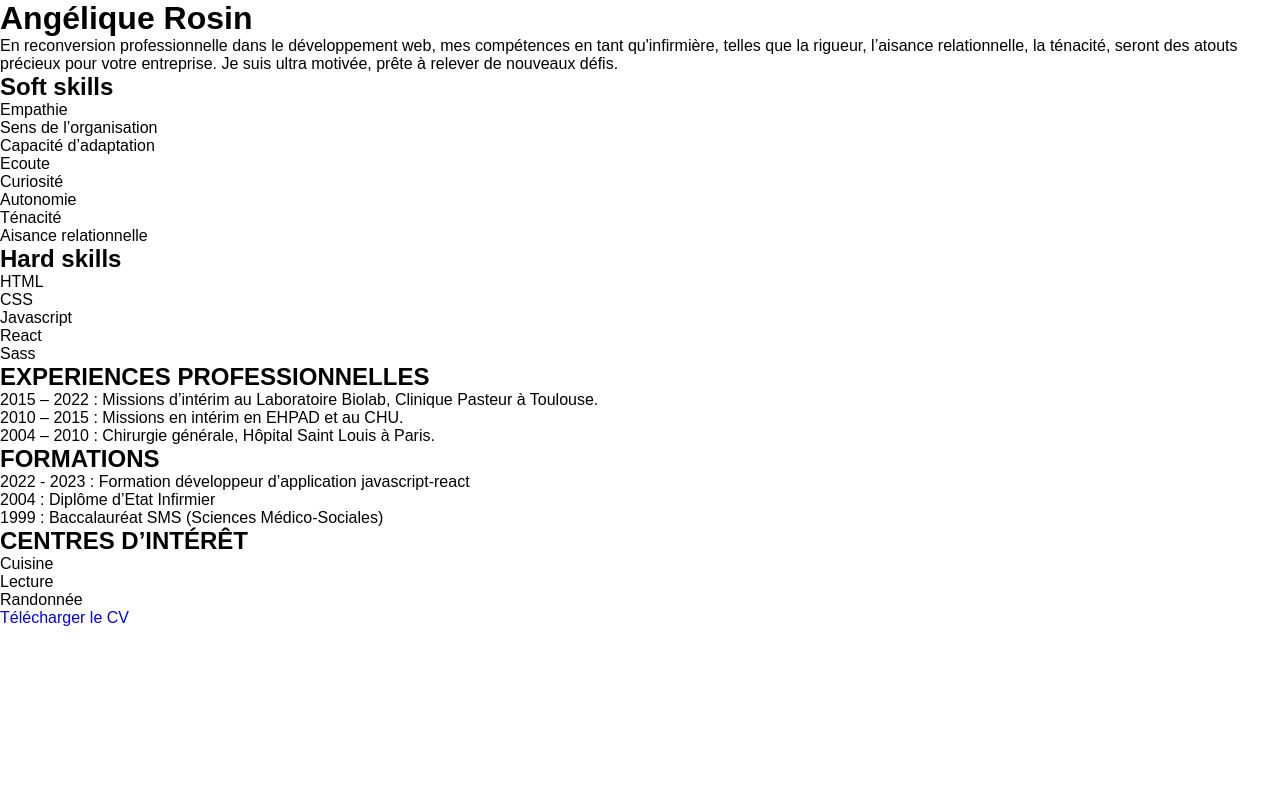
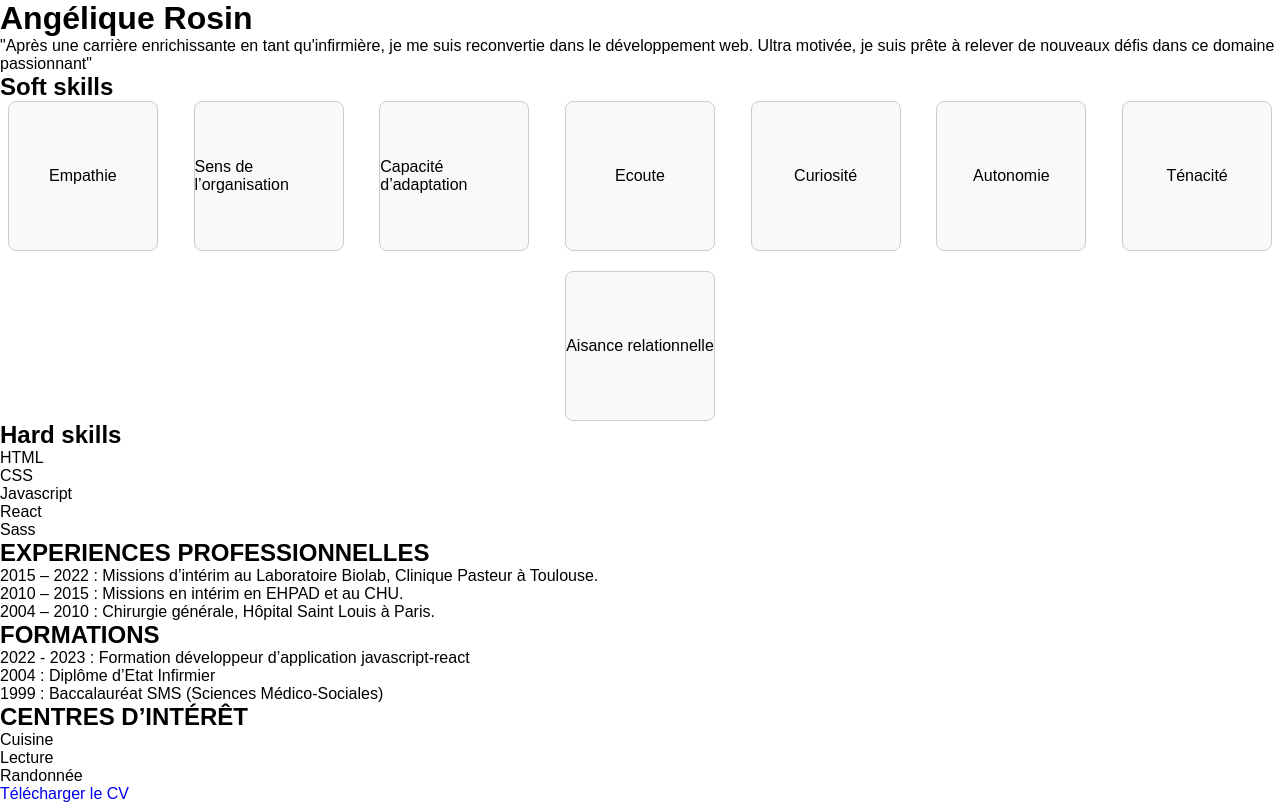
Before and after one commit to angelique31/portfolio-React, a React (Vite) app: page /cv in a window 1280 px wide. Built offline with nearby package versions, Linux system fonts and the light colour scheme.

Commit message:
add bio page

```diff
--- a/src/App.jsx
+++ b/src/App.jsx
@@ -4,10 +4,10 @@ import HomePage from "./pages/HomePage/HomePage";
 
 import ProjectsDetailPage from "./pages/ProjectsDetailPage/ProjectsDetailPage";
 import { PortfolioProvider } from "./context/portfolioContext";
-import CvPage from "./pages/CvPage/CvPage";
 
 import { useEffect } from "react";
 import { useLocation } from "react-router-dom";
+import BioPage from "./pages/BioPage/BioPage";
 
 function ScrollToTop() {
   const { pathname } = useLocation();
@@ -31,7 +31,7 @@ const App = () => {
               path="/project-detail/:projectId"
               element={<ProjectsDetailPage />}
             />
-            <Route path="/cv" element={<CvPage />} />
+            <Route path="/cv" element={<BioPage />} />
 
             {/* <Route path="*" element={<NotFoundPage />} /> */}
           </Routes>
--- /dev/null
+++ b/src/components/BioComponent/SkillCard/SkillCard.jsx
@@ -0,0 +1,38 @@
+import { useRef } from "react";
+import { CardContainer, CardFront, CardBack } from "./SkillCard.styled";
+
+// function SkillCard({ skill, description }) {
+//   const [flipped, setFlipped] = useState(false);
+
+//   return (
+//     <CardContainer $flipped={flipped} onClick={() => setFlipped(!flipped)}>
+//       <CardFront>{skill}</CardFront>
+//       <CardBack>{description}</CardBack>
+//     </CardContainer>
+//   );
+// }
+
+// export default SkillCard;
+
+function SkillCard({ skill, description }) {
+  const cardRef = useRef(null);
+
+  const handleCardClick = () => {
+    if (cardRef.current) {
+      const currentRotation = cardRef.current.style.transform;
+      cardRef.current.style.transform =
+        currentRotation === "rotateY(180deg)"
+          ? "rotateY(0deg)"
+          : "rotateY(180deg)";
+    }
+  };
+
+  return (
+    <CardContainer ref={cardRef} onClick={handleCardClick}>
+      <CardFront>{skill}</CardFront>
+      <CardBack>{description}</CardBack>
+    </CardContainer>
+  );
+}
+
+export default SkillCard;
--- /dev/null
+++ b/src/components/BioComponent/SkillCard/SkillCard.styled.js
@@ -0,0 +1,57 @@
+import styled from "styled-components";
+
+export const CardContainer = styled.div`
+  width: 150px;
+  height: 150px;
+  perspective: 1000px;
+  cursor: pointer;
+  transition: transform 0.6s;
+  transform: ${(props) =>
+    props.$flipped ? "rotateY(180deg)" : "rotateY(0deg)"};
+  transform-style: preserve-3d;
+  &:hover {
+    animation-name: flipHint;
+    animation-duration: 3s;
+    animation-timing-function: ease-in-out;
+    animation-iteration-count: 1;
+  }
+
+  @keyframes flipHint {
+    0% {
+      transform: rotateY(0deg);
+    }
+    25% {
+      transform: rotateY(15deg);
+    }
+    50% {
+      transform: rotateY(0deg);
+    }
+    75% {
+      transform: rotateY(-15deg);
+    }
+    100% {
+      transform: rotateY(0deg);
+    }
+  }
+`;
+
+export const CardFront = styled.div`
+  width: 100%;
+  height: 100%;
+  backface-visibility: hidden;
+  position: absolute;
+  display: flex;
+  align-items: center;
+  justify-content: center;
+  background: #f9f9f9;
+  border: 1px solid #ccc;
+  border-radius: 8px;
+
+  backface-visibility: hidden;
+  transform: rotateY(0deg);
+`;
+
+export const CardBack = styled(CardFront)`
+  background: #e9e9e9;
+  transform: rotateY(180deg);
+`;
--- /dev/null
+++ b/src/components/BioComponent/SkillsSection/SkillsSection.jsx
@@ -0,0 +1,22 @@
+import SkillCard from "../SkillCard/SkillCard";
+import skillsData from "../../../datas/skillsData";
+import { SkillsContainer, SectionTitle } from "./SkillsSection.styled";
+
+function SkillsSection() {
+  return (
+    <section>
+      <SectionTitle>Soft skills</SectionTitle>
+      <SkillsContainer>
+        {skillsData.map((item) => (
+          <SkillCard
+            key={item.skill}
+            skill={item.skill}
+            description={item.description}
+          />
+        ))}
+      </SkillsContainer>
+    </section>
+  );
+}
+
+export default SkillsSection;
--- /dev/null
+++ b/src/components/BioComponent/SkillsSection/SkillsSection.styled.js
@@ -0,0 +1,12 @@
+import styled from "styled-components";
+
+export const SkillsContainer = styled.div`
+  display: flex;
+  flex-wrap: wrap;
+  gap: 20px;
+  justify-content: space-around;
+`;
+
+export const SectionTitle = styled.h2`
+  /* Si vous voulez personnaliser le style du titre */
+`;
--- /dev/null
+++ b/src/datas/skillsData.js
@@ -0,0 +1,44 @@
+const skillsData = [
+  {
+    skill: "Empathie",
+    description:
+      "Empathie renforcée par des années de soins attentifs aux patients, me permettant d'approcher les projets web avec une compréhension profonde des besoins des utilisateurs.",
+  },
+  {
+    skill: "Sens de l’organisation",
+    description:
+      "Habituée à gérer les priorités dans un environnement hospitalier rapide, j'ai acquis un sens aigu de l'organisation, essentiel pour gérer plusieurs projets web simultanément.",
+  },
+  {
+    skill: "Capacité d’adaptation",
+    description:
+      "La nécessité d'adapter constamment mes méthodes aux différents besoins des patients m'a appris à être agile et à pivoter rapidement, une compétence cruciale dans le développement web évolutif.",
+  },
+  {
+    skill: "Ecoute",
+    description:
+      "Écoute active, cultivée à travers des années de communication avec patients et collègues, garantissant une meilleure compréhension des besoins des clients en développement web.",
+  },
+  {
+    skill: "Curiosité",
+    description:
+      "Toujours désireuse d'en apprendre davantage sur mes patients pour fournir les meilleurs soins possibles, cette curiosité se traduit par une passion pour apprendre de nouvelles technologies et techniques web.",
+  },
+  {
+    skill: "Autonomie",
+    description:
+      "Autonomie développée en gérant des situations d'urgence en tant qu'infirmière, transférable à la gestion de projets web avec initiative et proactivité.",
+  },
+  {
+    skill: "Ténacité",
+    description:
+      "Ténacité à surmonter des défis, qu'il s'agisse de situations critiques en santé ou de problèmes complexes en codage.",
+  },
+  {
+    skill: "Aisance relationnelle",
+    description:
+      "Aisance relationnelle affinée grâce à des années de collaboration interdisciplinaire en milieu hospitalier, facilitant la communication dans des équipes de développement diversifiées.",
+  },
+];
+
+export default skillsData;
--- /dev/null
+++ b/src/pages/BioPage/BioPage.jsx
@@ -0,0 +1,70 @@
+import SkillCard from "../../components/BioComponent/SkillCard/SkillCard";
+import SkillsSection from "../../components/BioComponent/SkillsSection/SkillsSection";
+import "./BioPage.styled";
+
+function BioPage() {
+  return (
+    <>
+      <div className="cv-container">
+        <header>
+          <h1>Angélique Rosin</h1>
+          <p>
+            {`"Après une carrière enrichissante en tant qu'infirmière, je me suis reconvertie dans le développement web. Ultra motivée, je suis prête à relever de nouveaux défis dans ce domaine passionnant"
+          `}
+          </p>
+        </header>
+
+        <SkillsSection />
+        <section>
+          <h2>Hard skills</h2>
+          <ul>
+            {["HTML", "CSS", "Javascript", "React", "Sass"].map((skill) => (
+              <li key={skill}>{skill}</li>
+            ))}
+          </ul>
+        </section>
+
+        <section>
+          <h2>EXPERIENCES PROFESSIONNELLES</h2>
+          <ul>
+            <li>
+              2015 – 2022 : Missions d’intérim au Laboratoire Biolab, Clinique
+              Pasteur à Toulouse.
+            </li>
+            <li>2010 – 2015 : Missions en intérim en EHPAD et au CHU.</li>
+            <li>
+              2004 – 2010 : Chirurgie générale, Hôpital Saint Louis à Paris.
+            </li>
+          </ul>
+        </section>
+
+        <section>
+          <h2>FORMATIONS</h2>
+          <ul>
+            <li>
+              2022 - 2023 : Formation développeur d’application javascript-react
+            </li>
+            <li>2004 : Diplôme d’Etat Infirmier</li>
+            <li>1999 : Baccalauréat SMS (Sciences Médico-Sociales)</li>
+          </ul>
+        </section>
+
+        <section>
+          <h2>CENTRES D’INTÉRÊT</h2>
+          <ul>
+            {["Cuisine", "Lecture", "Randonnée"].map((interest) => (
+              <li key={interest}>{interest}</li>
+            ))}
+          </ul>
+        </section>
+        <div className="download-section">
+          <a href="/CV_Angelique_Rosin.pdf" download className="download-btn">
+            Télécharger le CV
+          </a>
+        </div>
+      </div>
+    </>
+  );
+}
+
+export default BioPage;
--- a/src/pages/CvPage/CvPage.jsx
+++ /dev/null
@@ -1,82 +0,0 @@
-import "./CvPage.styled";
-
-function CvPage() {
-  return (
-    <div className="cv-container">
-      <header>
-        <h1>Angélique Rosin</h1>
-        <p>
-          {`En reconversion professionnelle dans le développement web, mes compétences en tant
-          qu'infirmière, telles que la rigueur, l’aisance relationnelle, la ténacité, seront des atouts précieux
-          pour votre entreprise. Je suis ultra motivée, prête à relever de nouveaux défis.`}
-        </p>
-      </header>
-
-      <section>
-        <h2>Soft skills</h2>
-        <ul>
-          {[
-            "Empathie",
-            "Sens de l’organisation",
-            "Capacité d’adaptation",
-            "Ecoute",
-            "Curiosité",
-            "Autonomie",
-            "Ténacité",
-            "Aisance relationnelle",
-          ].map((skill) => (
-            <li key={skill}>{skill}</li>
-          ))}
-        </ul>
-
-        <h2>Hard skills</h2>
-        <ul>
-          {["HTML", "CSS", "Javascript", "React", "Sass"].map((skill) => (
-            <li key={skill}>{skill}</li>
-          ))}
-        </ul>
-      </section>
-
-      <section>
-        <h2>EXPERIENCES PROFESSIONNELLES</h2>
-        <ul>
-          <li>
-            2015 – 2022 : Missions d’intérim au Laboratoire Biolab, Clinique
-            Pasteur à Toulouse.
-          </li>
-          <li>2010 – 2015 : Missions en intérim en EHPAD et au CHU.</li>
-          <li>
-            2004 – 2010 : Chirurgie générale, Hôpital Saint Louis à Paris.
-          </li>
-        </ul>
-      </section>
-
-      <section>
-        <h2>FORMATIONS</h2>
-        <ul>
-          <li>
-            2022 - 2023 : Formation développeur d’application javascript-react
-          </li>
-          <li>2004 : Diplôme d’Etat Infirmier</li>
-          <li>1999 : Baccalauréat SMS (Sciences Médico-Sociales)</li>
-        </ul>
-      </section>
-
-      <section>
-        <h2>CENTRES D’INTÉRÊT</h2>
-        <ul>
-          {["Cuisine", "Lecture", "Randonnée"].map((interest) => (
-            <li key={interest}>{interest}</li>
-          ))}
-        </ul>
-      </section>
-      <div className="download-section">
-        <a href="/CV_Angelique_Rosin.pdf" download className="download-btn">
-          Télécharger le CV
-        </a>
-      </div>
-    </div>
-  );
-}
-
-export default CvPage;
```
Also changed, not shown: src/pages/BioPage/BioPage.styled.js (added).
